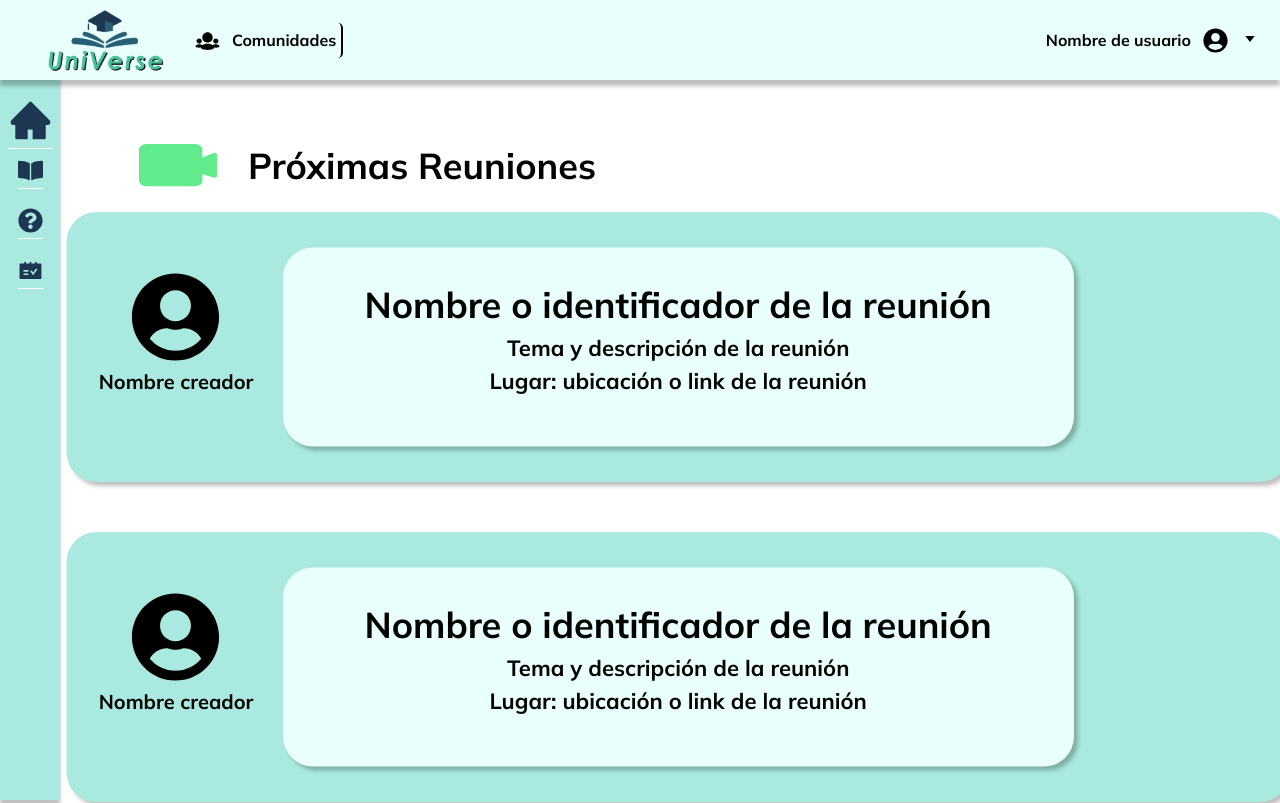
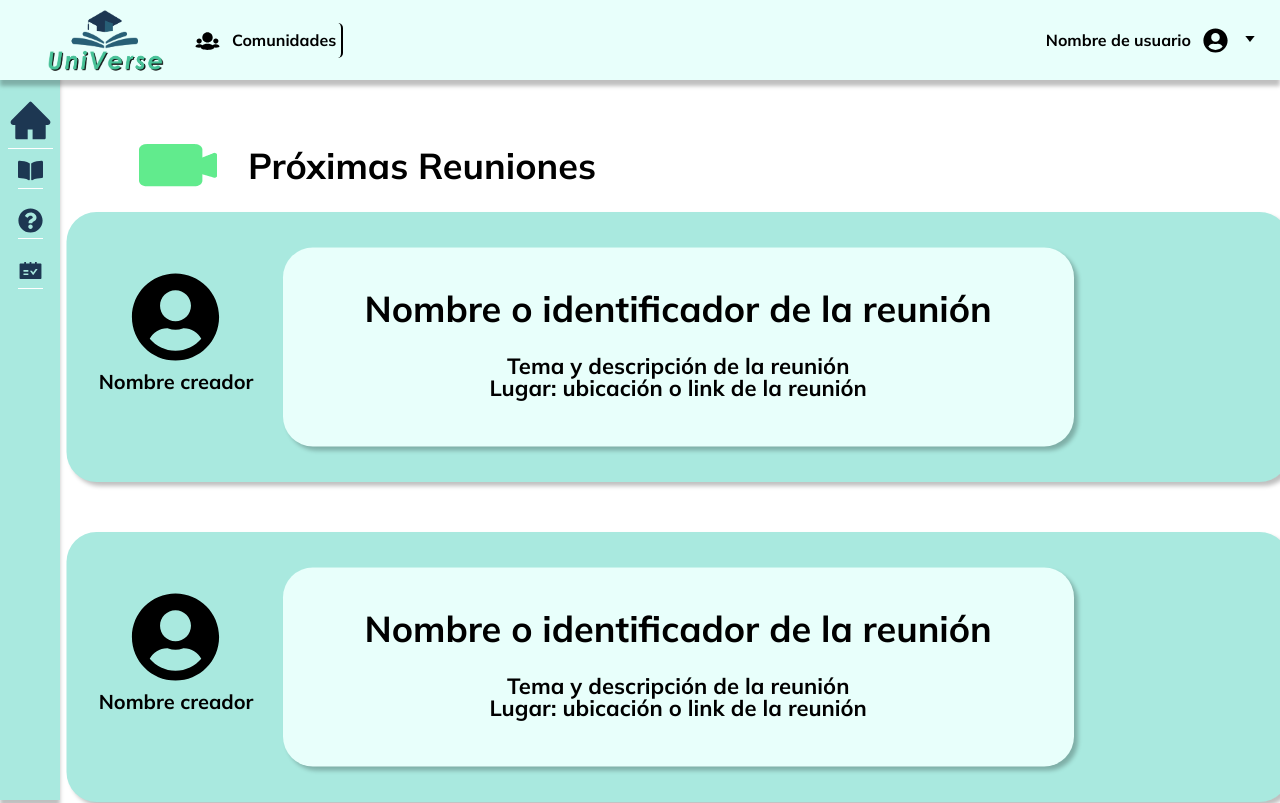
Before and after one commit to juandp1/UniVerse-Frontend, a Next.js app in the folder universe/: page /ProximasReuniones in a window 1280 px wide. Shown: the top 803 px of the page. Built offline with nearby package versions, Linux system fonts and the light colour scheme.

Commit message:
Pqueña correción de fuente

```diff
--- a/universe/Component/Reunion.tsx
+++ b/universe/Component/Reunion.tsx
@@ -14,7 +14,7 @@ function Reunion():JSX.Element{
                 </div>
                 <div className={style.minisquare_pregunta}>
                     <div style={{position: "absolute", top: "30px", left: "50%", transform: "translateX(-50%)", width: "628px"}}>
-                        <h1>Nombre o identificador de la reunión</h1>
+                        <h1 style={{marginBottom: '35px', marginTop: '20px'}}>Nombre o identificador de la reunión</h1>
                         <h3>Tema y descripción de la reunión</h3>
                         <h3>Lugar: ubicación o link de la reunión</h3>
                     </div>
--- a/universe/styles/ReunionesStyle.module.css
+++ b/universe/styles/ReunionesStyle.module.css
@@ -117,6 +117,12 @@
     transform: translate(-50%, -50%);
     text-align: center;
 
+    font-family: 'Mulish';
+    font-style: normal;
+    font-weight: 700;
+    font-size: 32px;
+    line-height: 22px;
+
     background: #E8FFFB;
     box-shadow: 4px 4px 4px rgba(0, 0, 0, 0.25);
     border-radius: 30px;
```
